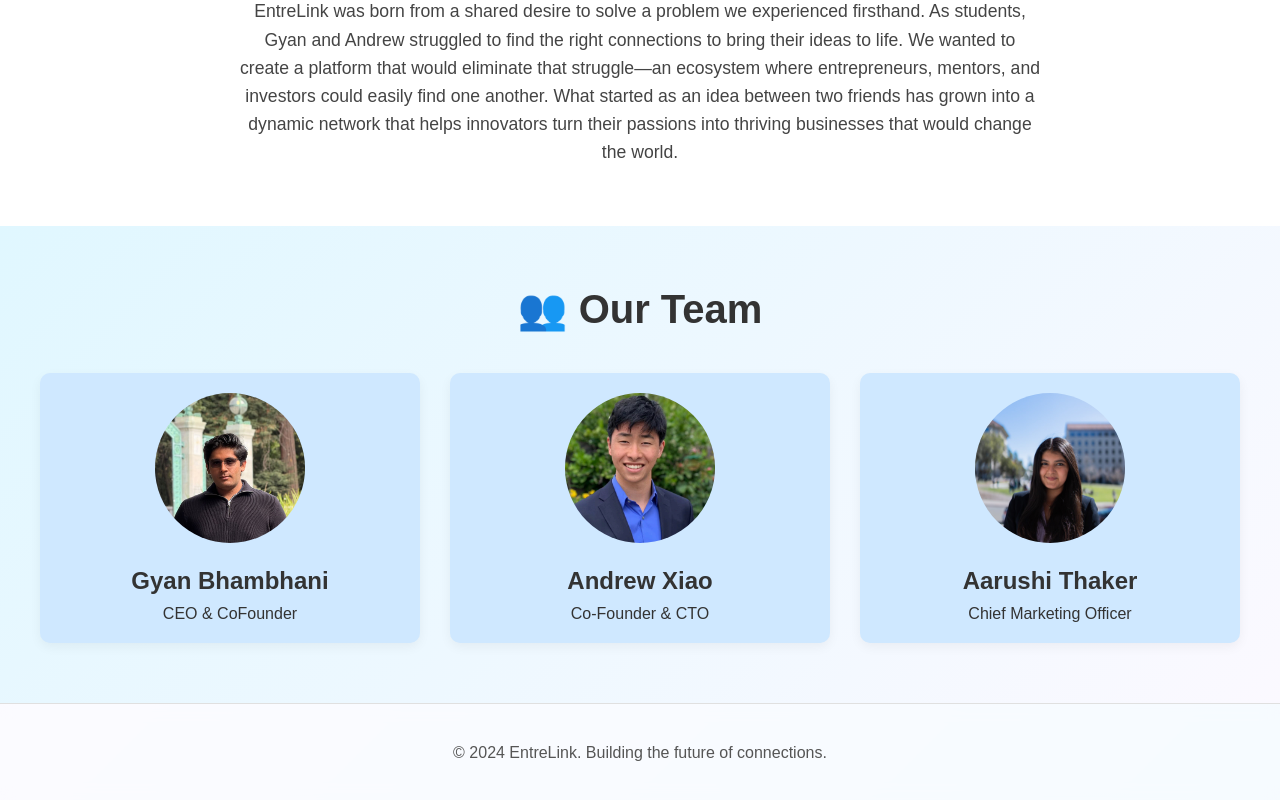
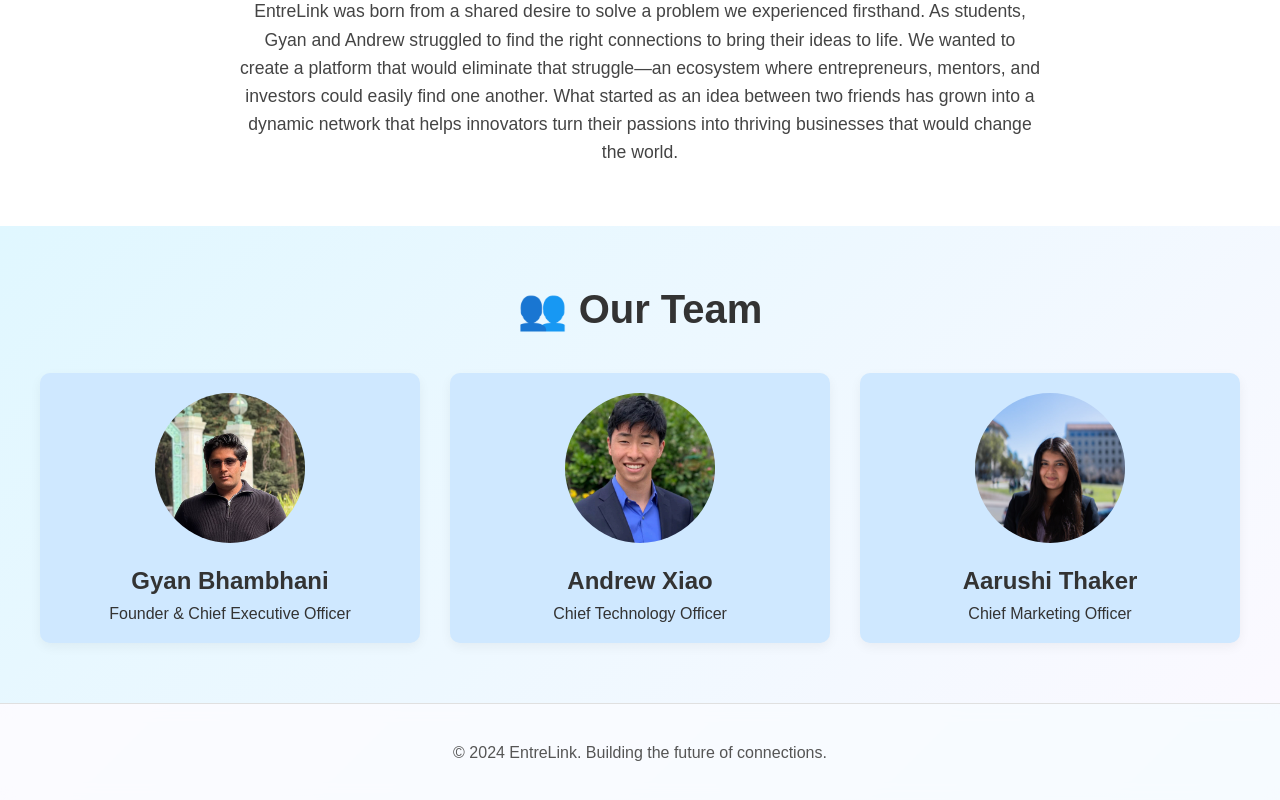
Before and after one commit to SimplyGenius-svg/ent-main, a React (Create React App) app: page / in a window 1280 px wide. Shown: the part 1811-2611 px from the top of the page. Built offline with nearby package versions, Linux system fonts and the light colour scheme; the HTML template or start-up script is replaced by a standard one.

Commit message:
refresh homepage + homepage button

```diff
--- a/src/HomePage.js
+++ b/src/HomePage.js
@@ -84,12 +84,12 @@
           <div className="team-member">
             <img src={gyanImg} alt="Gyan Bhambhani" className="team-photo" /> {/* Replaced placeholder */}
             <h3>Gyan Bhambhani</h3>
-            <p>CEO & CoFounder</p>
+            <p>Founder & Chief Executive Officer</p>
           </div>
           <div className="team-member">
             <img src={andrewImg} alt="Andrew Xiao" className="team-photo" /> {/* Replaced placeholder */}
             <h3>Andrew Xiao</h3>
-            <p>Co-Founder & CTO</p>
+            <p>Chief Technology Officer</p>
           </div>
           <div className="team-member">
           <img src={aaruImg} alt="Aarushi Thaker" className="team-photo" />
```
